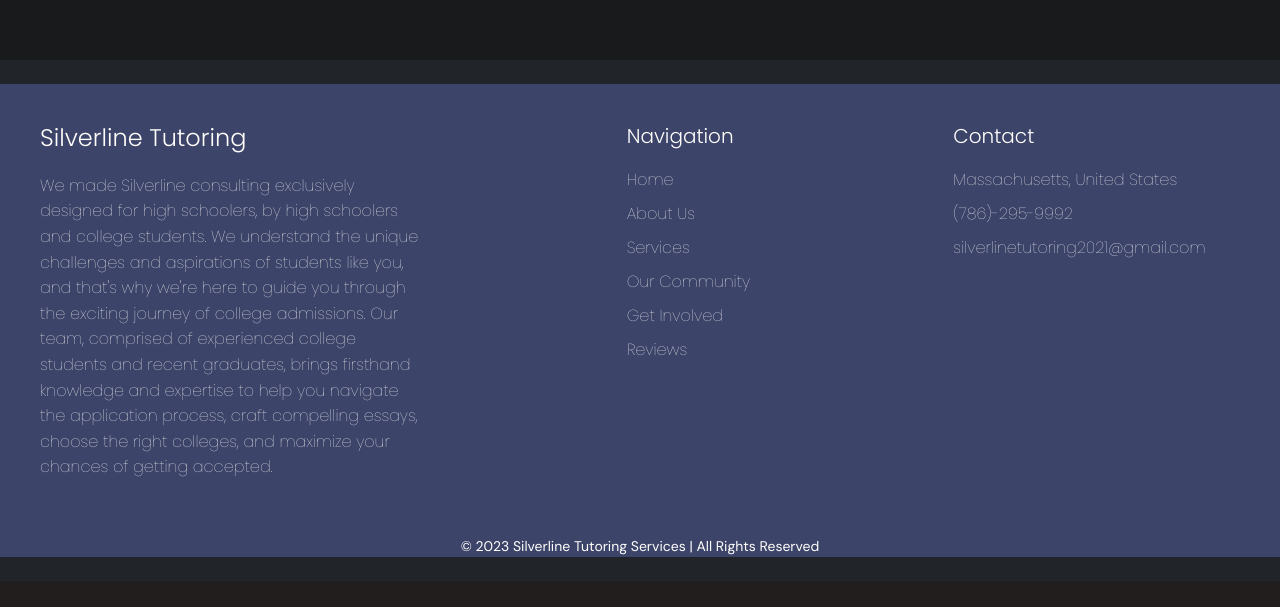
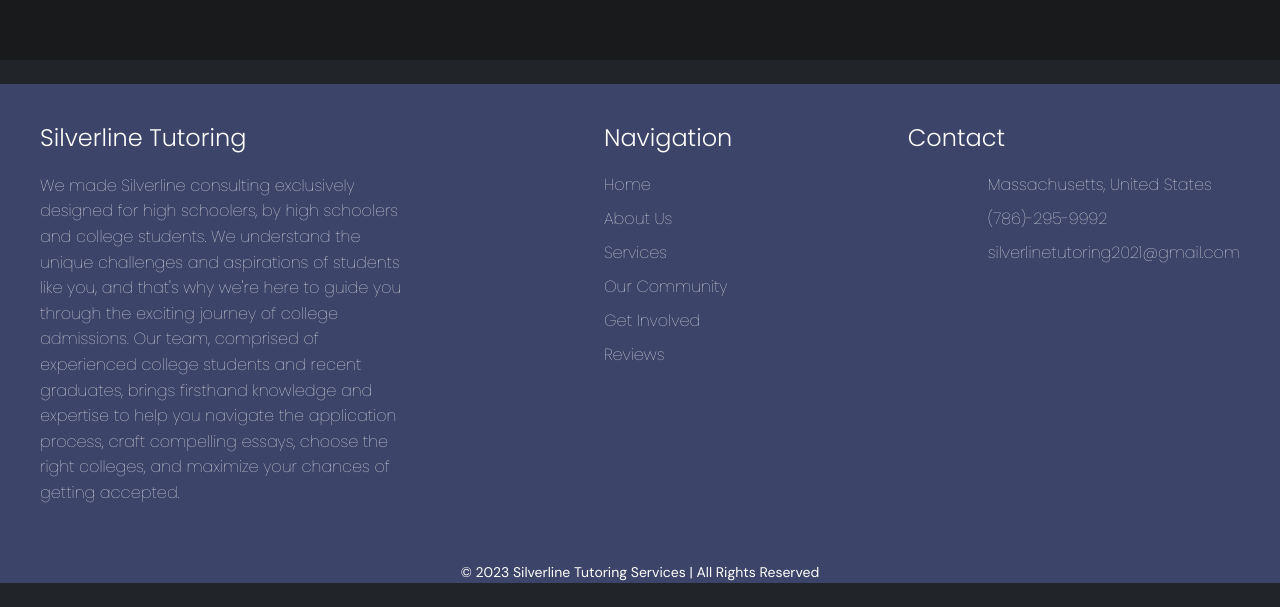
Before and after one commit to manntalati/Silverline-College-Counseling-Expansion, a React (Vite) app in the folder frontend/: page / in a window 1280 px wide. Shown: the part 6979-7586 px from the top of the page. Before the commit the page ends 7560 px from the top, so only its background shows below. Built offline with nearby package versions, Linux system fonts and the light colour scheme.

Commit message:
Update Footer.tsx

```diff
--- a/frontend/src/components/Footer.tsx
+++ b/frontend/src/components/Footer.tsx
@@ -1,171 +1,98 @@
 import React from "react";
 
-const Footer = () => {
-  return (
-    <footer
-      className="bg-dark text-light py-4"
-      style={{ backgroundColor: "#3d446a", fontFamily: "Serif" }}
-    >
-      <div
-        className="site-footer"
-        style={{
+const Footer: React.FC = () => {
+  const containerStyle: React.CSSProperties = {
+    backgroundColor: "#3d446a",
+    fontFamily: "Serif",
+  };
+
+  const siteFooterStyle: React.CSSProperties = {
     backgroundColor: "#3d446a",
     display: "grid",
     gridTemplateColumns: "repeat(3, 1fr)",
     gridGap: "20px",
     padding: "40px",
-        }}
-      >
-        <div
-          style={{
-            display: "flex",
-            flexDirection: "column",
-            marginLeft: "0px",
-          }}
-        >
-          <h3
-            style={{ color: "#fffefb", fontSize: "24px", marginBottom: "20px" }}
-          >
-            Silverline Tutoring
-          </h3>
-          <p style={{ color: "#fffefb", fontSize: "16px", lineHeight: "1.6" }}>
-            We made Silverline consulting exclusively designed for high
-            schoolers, by high schoolers and college students. We understand the
-            unique challenges and aspirations of students like you, and that's
-            why we're here to guide you through the exciting journey of college
-            admissions. Our team, comprised of experienced college students and
-            recent graduates, brings firsthand knowledge and expertise to help
-            you navigate the application process, craft compelling essays,
-            choose the right colleges, and maximize your chances of getting
-            accepted.
-          </p>
-        </div>
-        <div style={{ marginLeft: "100px" }}>
-          <h3
-            style={{
+  };
+
+  const columnStyle: React.CSSProperties = {
+    marginLeft: "100px",
+  };
+
+  const headingStyle: React.CSSProperties = {
     color: "#fffefb",
-              fontSize: "20px",
+    fontSize: "24px",
     marginBottom: "20px",
+  };
+
+  const navListStyle: React.CSSProperties = {
+    listStyle: "none",
+    paddingLeft: 0,
     marginLeft: "80px",
-            }}
-          >
-            Navigation
-          </h3>
-          <ul style={{ listStyle: "none", paddingLeft: 0, marginLeft: "80px" }}>
-            <li>
-              <a
-                className="Contact"
-                href="/#"
-                style={{
+  };
+
+  const navLinkStyle: React.CSSProperties = {
     color: "#fffefb",
     fontSize: "16px",
     marginBottom: "10px",
-                }}
-              >
-                Home
-              </a>
+  };
+
+  const addressStyle: React.CSSProperties = {
+    fontSize: "16px",
+    marginBottom: "10px",
+  };
+
+  return (
+    <footer className="bg-dark text-light py-4" style={containerStyle}>
+      <div className="site-footer" style={siteFooterStyle}>
+        <div style={{ display: "flex", flexDirection: "column", marginLeft: "0px" }}>
+          <h3 style={headingStyle}>Silverline Tutoring</h3>
+          <p style={{ color: "#fffefb", fontSize: "16px", lineHeight: "1.6" }}>
+            We made Silverline consulting exclusively designed for high schoolers, by high schoolers and college students. We understand the
+            unique challenges and aspirations of students like you, and that's why we're here to guide you through the exciting journey of college
+            admissions. Our team, comprised of experienced college students and recent graduates, brings firsthand knowledge and expertise to help
+            you navigate the application process, craft compelling essays, choose the right colleges, and maximize your chances of getting accepted.
+          </p>
+        </div>
+        <div style={columnStyle}>
+          <h3 style={{ ...headingStyle, marginLeft: "80px" }}>Navigation</h3>
+          <ul style={navListStyle}>
+            <li>
+              <a className="Contact" href="/#" style={navLinkStyle}>Home</a>
             </li>
             <li>
-              <a
-                className="Contact"
-                href="/about"
-                style={{
-                  color: "#fffefb",
-                  fontSize: "16px",
-                  marginBottom: "10px",
-                }}
-              >
-                About Us
-              </a>
+              <a className="Contact" href="/about" style={navLinkStyle}>About Us</a>
             </li>
             <li>
-              <a
-                className="Contact"
-                href="/services"
-                style={{
-                  color: "#fffefb",
-                  fontSize: "16px",
-                  marginBottom: "10px",
-                }}
-              >
-                Services
-              </a>
+              <a className="Contact" href="/services" style={navLinkStyle}>Services</a>
             </li>
             <li>
-              <a
-                className="Contact"
-                href="/community"
-                style={{
-                  color: "#fffefb",
-                  fontSize: "16px",
-                  marginBottom: "10px",
-                }}
-              >
-                Our Community
-              </a>
+              <a className="Contact" href="/community" style={navLinkStyle}>Our Community</a>
             </li>
             <li>
-              <a
-                className="Contact"
-                href="/getinvolved"
-                style={{
-                  color: "#fffefb",
-                  fontSize: "16px",
-                  marginBottom: "10px",
-                }}
-              >
-                Get Involved
-              </a>
+              <a className="Contact" href="/getinvolved" style={navLinkStyle}>Get Involved</a>
             </li>
             <li>
-              <a
-                className="Contact"
-                href="/reviews"
-                style={{
-                  color: "#fffefb",
-                  fontSize: "16px",
-                  marginBottom: "10px",
-                }}
-              >
-                Reviews
-              </a>
+              <a className="Contact" href="/reviews" style={navLinkStyle}>Reviews</a>
             </li>
           </ul>
         </div>
-        <div style={{ marginLeft: "100px" }}>
-          <h3
-            style={{ color: "#fffefb", fontSize: "20px", marginBottom: "20px" }}
-          >
-            Contact
-          </h3>
-          <ul style={{ color: "#fffefb", listStyle: "none", paddingLeft: 0 }}>
-            <li style={{ fontSize: "16px", marginBottom: "10px" }}>
-              Massachusetts, United States
+        <div style={columnStyle}>
+          <h3 style={headingStyle}>Contact</h3>
+          <ul style={{ ...navListStyle, color: "#fffefb" }}>
+            <li style={addressStyle}>Massachusetts, United States</li>
+            <li style={addressStyle}>
+              <a href="tel:+7862959992" style={{ color: "#fffefb" }}>(786)-295-9992</a>
             </li>
-            <li style={{ fontSize: "16px", marginBottom: "10px" }}>
-              <a href="tel:+7862959992" style={{ color: "#fffefb" }}>
-                (786)-295-9992
-              </a>
-            </li>
-            <li style={{ fontSize: "16px", marginBottom: "10px" }}>
-              <a
-                href="mailto:silverlinetutoring@gmail.com"
-                style={{ color: "#fffefb" }}
-              >
-                silverlinetutoring2021@gmail.com
-              </a>
+            <li style={addressStyle}>
+              <a href="mailto:silverlinetutoring@gmail.com" style={{ color: "#fffefb" }}>silverlinetutoring2021@gmail.com</a>
             </li>
           </ul>
         </div>
       </div>
       <div className="row" style={{ backgroundColor: "#3d446a" }}>
         <div className="col" style={{ backgroundColor: "#3d446a" }}>
-          <p
-            className="text-center"
-            style={{ color: "#fffefb", fontSize: "14px", margin: 0 }}
-          >
-            © {new Date().getFullYear()} Silverline Tutoring Services | All
-            Rights Reserved
+          <p className="text-center" style={{ color: "#fffefb", fontSize: "14px", margin: 0 }}>
+            © {new Date().getFullYear()} Silverline Tutoring Services | All Rights Reserved
           </p>
         </div>
       </div>
```
Lines whose indentation alone changed are shown as unchanged.
